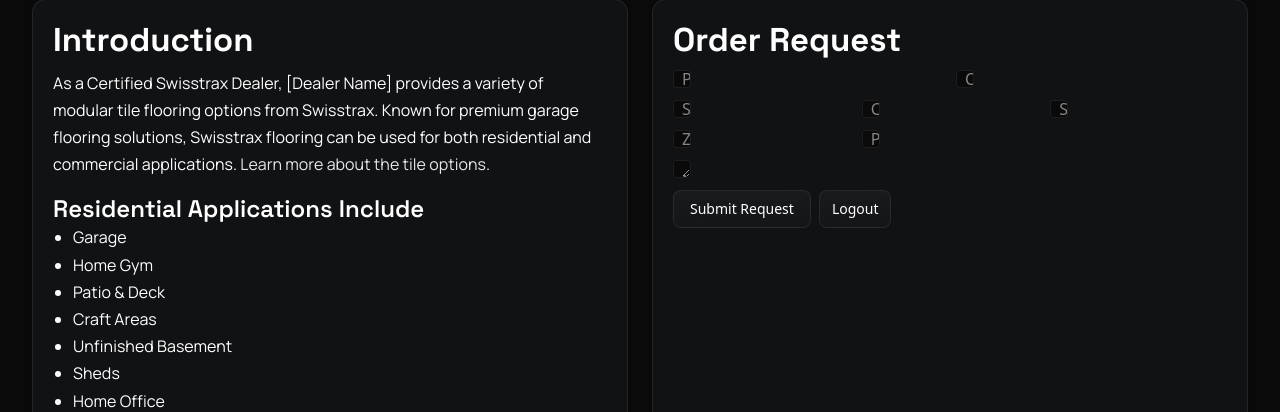
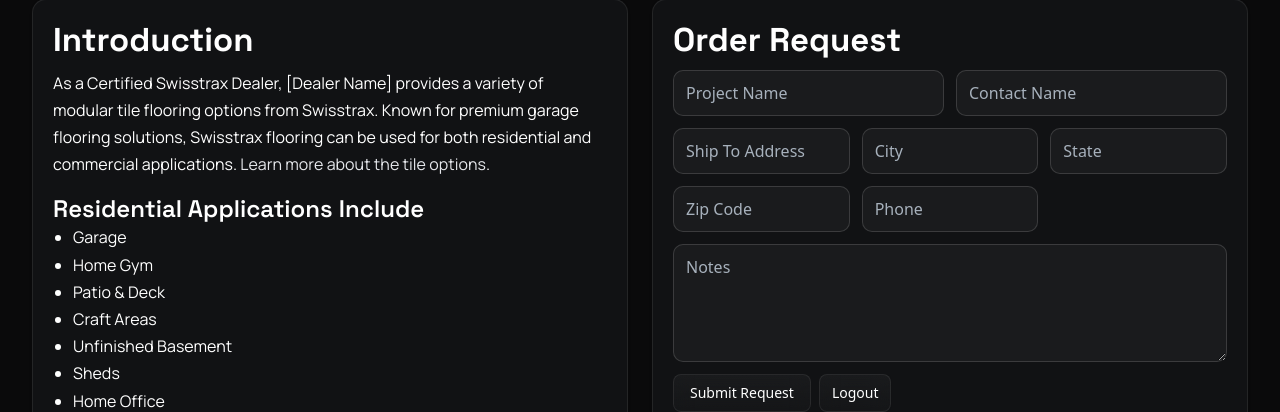
Before and after one commit to PaulWallaceATL/playsportcourts, a Next.js app: page /dealer-portal in a window 1280 px wide. Both pictures are taken after typing "name@example.com", "Sample123" into the empty fields and a click on the button "Create Account". Shown: the part 233-645 px from the top of the page. Built offline with nearby package versions, Linux system fonts and the light colour scheme; no server answers.

Commit message:
dealer/admin UX: full-width field-input styles; animate sections; improve containers; fix 1-char inputs by swapping to custom class

```diff
--- a/src/app/admin/page.tsx
+++ b/src/app/admin/page.tsx
@@ -23,7 +23,7 @@ export default function AdminPage() {
     <section className="mx-auto max-w-screen-2xl px-4 sm:px-6 lg:px-8 pad-section">
       <h1 className="heading-1 text-white">Admin</h1>
       {!isAdmin(user) ? (
-        <div className="mt-6 surface-elevated rounded-xl p-5 max-w-md">
+        <div className="mt-6 surface-elevated rounded-xl p-5 max-w-md anim-slide-up">
           <p className="text-caption mb-2">Login as admin (admin@gmail.com / password123)</p>
           {error && <p className="text-sm text-red-400 mb-2">{error}</p>}
           <form onSubmit={handleLogin} className="grid gap-2">
@@ -33,7 +33,7 @@ export default function AdminPage() {
           </form>
         </div>
       ) : (
-        <div className="mt-6 grid gap-6">
+        <div className="mt-6 grid gap-6 anim-slide-up">
           <div className="flex items-center justify-between">
             <p className="text-caption">Signed in as {user?.email}</p>
             <button className="glass-dark rounded-md px-3 py-2 text-sm" onClick={handleLogout}>Logout</button>
--- a/src/app/dealer-portal/page.tsx
+++ b/src/app/dealer-portal/page.tsx
@@ -57,7 +57,7 @@ export default function DealerPortalPage() {
       <p className="mt-2 text-body text-muted-foreground">Resources, applications, and an order request form for certified dealers.</p>
 
       <div className="mt-6 grid gap-6 md:grid-cols-2">
-        <article className="surface-elevated rounded-xl p-5">
+        <article className="surface-elevated rounded-xl p-5 anim-slide-up">
           <h2 className="heading-2 mb-2">Introduction</h2>
           <p className="text-body">As a Certified Swisstrax Dealer, [Dealer Name] provides a variety of modular tile flooring options from Swisstrax. Known for premium garage flooring solutions, Swisstrax flooring can be used for both residential and commercial applications. <Link href="/garage-tiles" className="holo-link">Learn more about the tile options</Link>.</p>
           <div className="mt-4 grid gap-3">
@@ -86,21 +86,21 @@ export default function DealerPortalPage() {
           </div>
         </article>
 
-        <article className="surface-elevated rounded-xl p-5">
+        <article className="surface-elevated rounded-xl p-5 anim-slide-up">
           <h2 className="heading-2 mb-2">{isDealer(user) ? "Order Request" : "Dealer Access"}</h2>
           {error && <p className="text-sm text-red-400 mb-2">{error}</p>}
           {!user && (
             <div className="grid gap-6">
               <form onSubmit={handleLogin} className="grid gap-2">
                 <p className="text-caption">Login (use dealer@gmail.com / password123)</p>
-                <input name="email" className="control glass-dark p-2" placeholder="Email" />
-                <input name="password" type="password" className="control glass-dark p-2" placeholder="Password" />
+                <input name="email" className="field-input" placeholder="Email" />
+                <input name="password" type="password" className="field-input" placeholder="Password" />
                 <button className="btn-neon glass-dark rounded-md px-4 py-2 text-sm" type="submit">Login</button>
               </form>
               <form onSubmit={handleSignup} className="grid gap-2">
                 <p className="text-caption">New dealer? Sign up</p>
-                <input name="email" className="control glass-dark p-2" placeholder="Email" />
-                <input name="password" type="password" className="control glass-dark p-2" placeholder="Password" />
+                <input name="email" className="field-input" placeholder="Email" />
+                <input name="password" type="password" className="field-input" placeholder="Password" />
                 <button className="btn-neon glass-dark rounded-md px-4 py-2 text-sm" type="submit">Create Account</button>
               </form>
             </div>
@@ -109,19 +109,19 @@ export default function DealerPortalPage() {
           {isDealer(user) && (
             <form onSubmit={submitOrder} className="grid gap-3">
               <div className="grid grid-cols-1 sm:grid-cols-2 gap-3">
-                <input className="control glass-dark p-2" placeholder="Project Name" value={form.projectName} onChange={(e)=>setForm({...form, projectName:e.target.value})} />
-                <input className="control glass-dark p-2" placeholder="Contact Name" value={form.contact} onChange={(e)=>setForm({...form, contact:e.target.value})} />
+                <input className="field-input" placeholder="Project Name" value={form.projectName} onChange={(e)=>setForm({...form, projectName:e.target.value})} />
+                <input className="field-input" placeholder="Contact Name" value={form.contact} onChange={(e)=>setForm({...form, contact:e.target.value})} />
               </div>
               <div className="grid grid-cols-1 sm:grid-cols-3 gap-3">
-                <input className="control glass-dark p-2" placeholder="Ship To Address" value={form.shipTo} onChange={(e)=>setForm({...form, shipTo:e.target.value})} />
-                <input className="control glass-dark p-2" placeholder="City" value={form.city} onChange={(e)=>setForm({...form, city:e.target.value})} />
-                <input className="control glass-dark p-2" placeholder="State" value={form.state} onChange={(e)=>setForm({...form, state:e.target.value})} />
+                <input className="field-input" placeholder="Ship To Address" value={form.shipTo} onChange={(e)=>setForm({...form, shipTo:e.target.value})} />
+                <input className="field-input" placeholder="City" value={form.city} onChange={(e)=>setForm({...form, city:e.target.value})} />
+                <input className="field-input" placeholder="State" value={form.state} onChange={(e)=>setForm({...form, state:e.target.value})} />
               </div>
               <div className="grid grid-cols-1 sm:grid-cols-3 gap-3">
-                <input className="control glass-dark p-2" placeholder="Zip Code" value={form.zip} onChange={(e)=>setForm({...form, zip:e.target.value})} />
-                <input className="control glass-dark p-2" placeholder="Phone" value={form.phone} onChange={(e)=>setForm({...form, phone:e.target.value})} />
+                <input className="field-input" placeholder="Zip Code" value={form.zip} onChange={(e)=>setForm({...form, zip:e.target.value})} />
+                <input className="field-input" placeholder="Phone" value={form.phone} onChange={(e)=>setForm({...form, phone:e.target.value})} />
               </div>
-              <textarea className="control glass-dark p-2" placeholder="Notes" value={form.notes} onChange={(e)=>setForm({...form, notes:e.target.value})}></textarea>
+              <textarea className="field-input" placeholder="Notes" value={form.notes} onChange={(e)=>setForm({...form, notes:e.target.value})} rows={4}></textarea>
               <div className="flex items-center gap-2">
                 <button className="btn-neon glass-dark rounded-md px-4 py-2 text-sm" type="submit">Submit Request</button>
                 <button type="button" className="glass-dark rounded-md px-3 py-2 text-sm" onClick={handleLogout}>Logout</button>
--- a/src/app/globals.css
+++ b/src/app/globals.css
@@ -520,6 +520,16 @@
     transition: background-color 180ms ease, border-color 180ms ease, transform 180ms ease;
   }
   .quick-pill:hover { background: rgba(255,255,255,0.12); border-color: rgba(255,255,255,0.24); transform: translateY(-1px); }
+
+  /* Form field inputs (full width) */
+  .field-input {
+    width: 100%; min-height: 42px; padding: 10px 12px; border-radius: 10px;
+    border: 1px solid rgba(255,255,255,0.14); background: rgba(255,255,255,0.04);
+    color: var(--foreground);
+    transition: border-color 160ms ease, box-shadow 160ms ease, background-color 160ms ease;
+  }
+  .field-input::placeholder { color: var(--muted-foreground); }
+  .field-input:focus-visible { outline: none; border-color: color-mix(in oklch, var(--primary) 55%, transparent); box-shadow: 0 0 0 3px color-mix(in oklch, var(--primary) 22%, transparent); background: rgba(255,255,255,0.06); }
   .nav-led { position: relative; }
   .nav-led[aria-current="page"]::before { content: ""; position: absolute; left: -10px; top: 50%; transform: translateY(-50%); width: 6px; height: 6px; border-radius: 9999px; background: #00d4ff; box-shadow: 0 0 8px #00d4ff, 0 0 16px rgba(0,212,255,0.6); }
 
```
